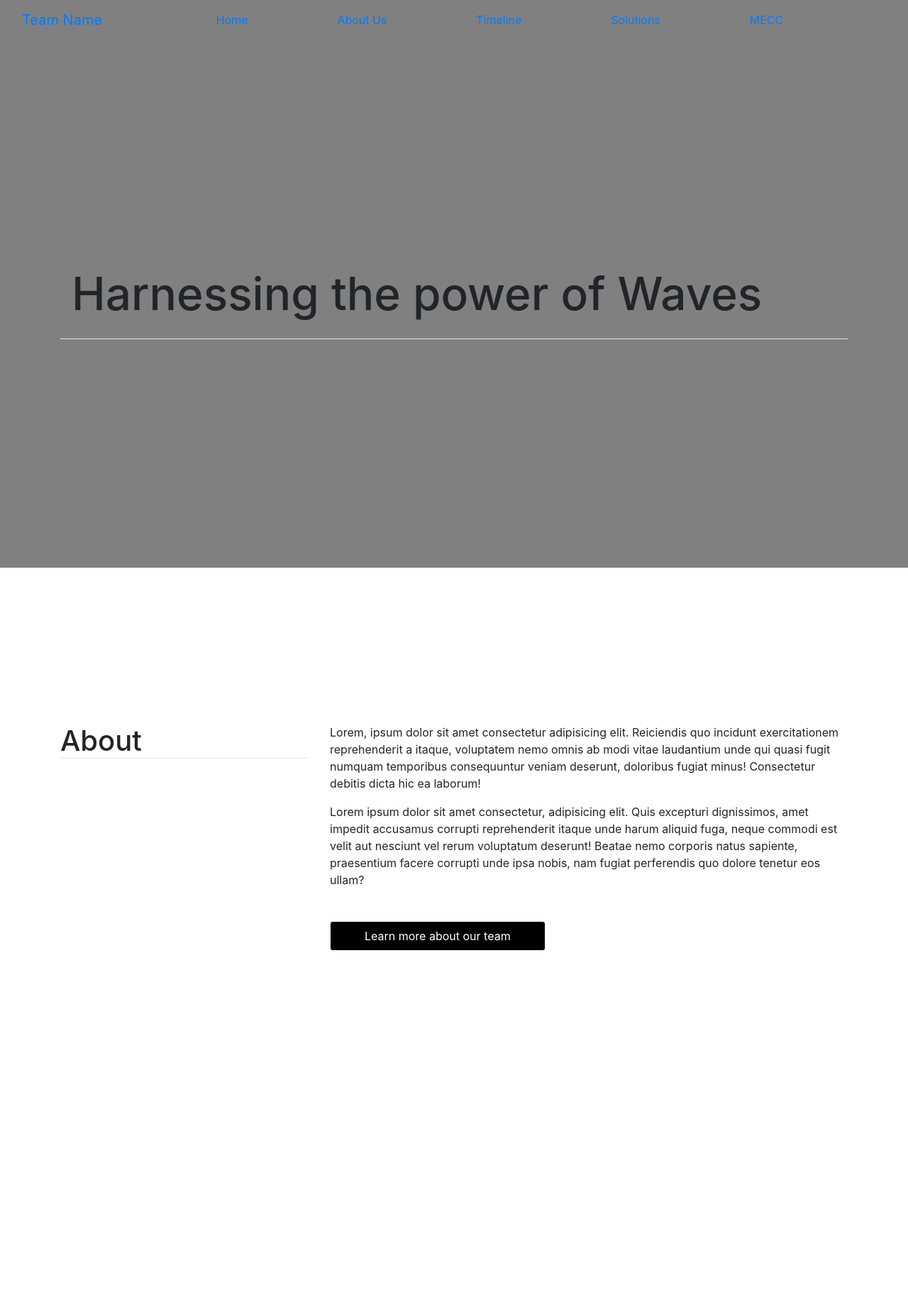
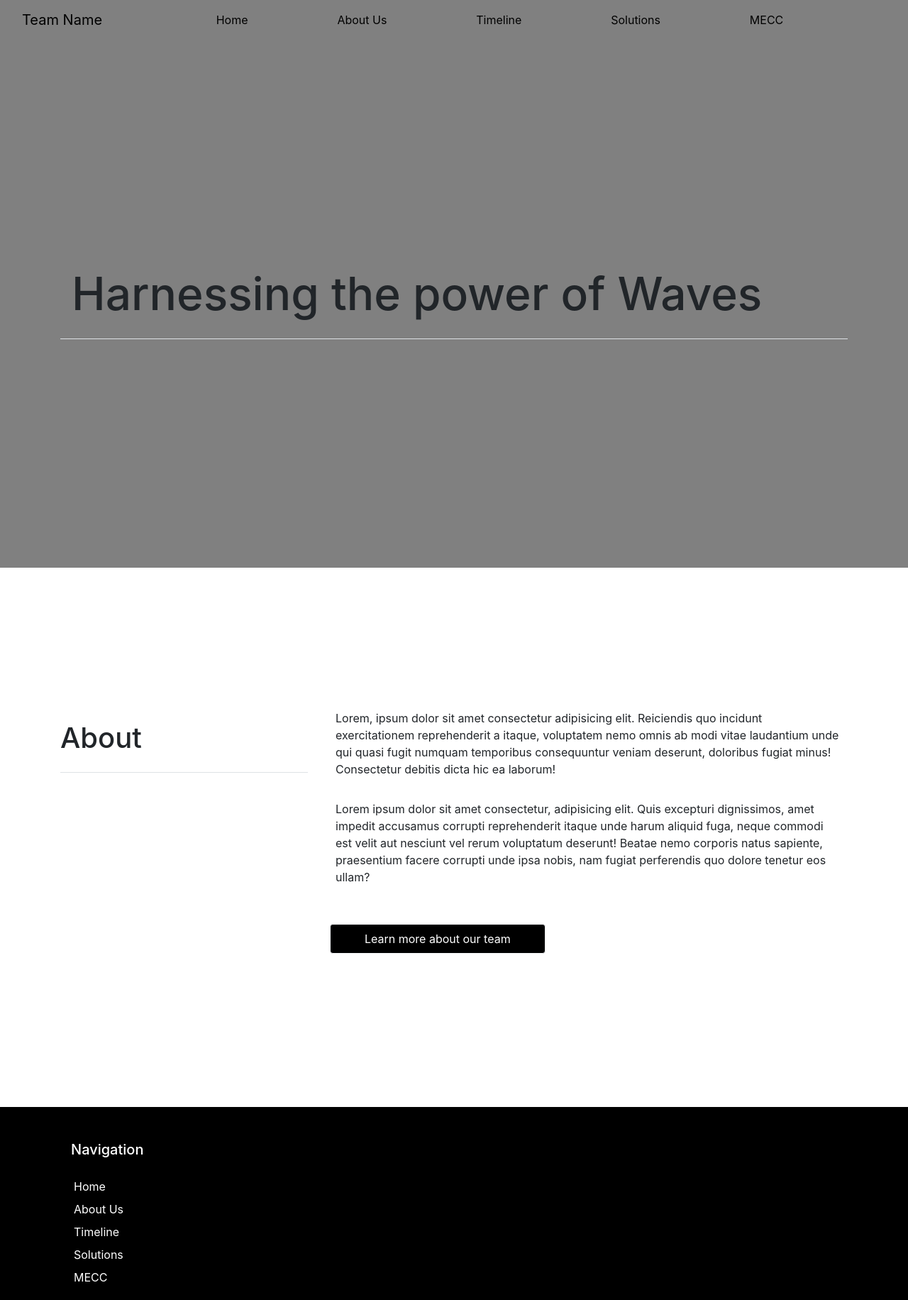
Before and after one commit to KumanshF/KumanshF.github.io, a plain HTML site: page src/index.html in a window 1280 px wide. Shown: the whole page at 71% size. Before the commit the page ends 1560 px from the top, so only its background shows below. Drawn offline with nearby package versions, Linux system fonts and the light colour scheme.

Commit message:
second commit

```diff
--- a/css/style.css
+++ b/css/style.css
@@ -1,6 +1,17 @@
 .navbar-content {
     width: 85%;
     margin: 0 auto;
+
+}
+
+.navbar-brand-custom {
+    color: black;
+    transition: color ease-in-out 0.2s;
+
+}
+
+.navbar-brand-custom.scrolled {
+    color: white;
 }
 
 .navbar-content .nav-item {
@@ -14,13 +25,22 @@
 
 .fixed-top {
     background: (0, 0, 0, 0.3) !important;
-    transition: opacity 200ms linear;
+    transition: opacity 0.15s linear;
 }
 
 .fixed-top.scrolled {
     background-color: black !important;
-    transition: background-color 200ms linear;
+    transition: background-color 150ms linear;
 
+}
+
+.navbar-link {
+    color: black;
+    transition: color ease-in-out 0.15s;
+}
+
+.navbar-link.scrolled {
+    color: white;
 }
 
 .title {
@@ -67,7 +87,7 @@
 }
 
 .section-2 {
-    height: 95vh;
+    min-height: 95vh;
     display: flex;
 }
 
@@ -87,3 +107,54 @@
     color: black;
     border-color: black;
 }
+
+.button-aboutus-link {
+    text-decoration: none;
+    color: white;
+}
+
+.button-aboutus:hover .button-aboutus-link:hover {
+    color: black;
+    text-decoration: none;
+}
+
+.button-aboutus-link .button-aboutus:hover {
+    color: black;
+}
+
+.footer {
+    min-height: 30vh;
+    background-color: black;
+    display: flex;
+    color: white;
+}
+
+.footer-section {
+    width: 100%;
+}
+
+.navigation-t {
+    margin-left: 100px;
+
+}
+
+.navigation-link {
+    text-decoration: none;
+    color: white;
+    text-align: left;
+    margin-left: 100px;
+    margin-right: auto;
+}
+
+.navigation-link:hover {
+    text-decoration: none;
+    color: white;
+}
+
+
+.aboutus {
+    height: 85vh;
+    display: flex;
+    margin: 0;
+    background-color: gray;
+}
--- a/src/index.html
+++ b/src/index.html
@@ -9,38 +9,36 @@
   </head>
   <body>
     <header>
-
       <!--Navbar-->
-      <div class="navbar-custom container-fluid p-0">
+      <div class="container-fluid p-0">
         <nav class="navbar fixed-top navbar-expand-lg">
           <div class="container-fluid">
-            <a class="navbar-brand" href="#">Team Name</a>
+            <a class="navbar-brand navbar-brand-custom" href="#">Team Name</a>
             <button class="navbar-toggler" type="button" data-bs-toggle="collapse" data-bs-target="#navbarNav" aria-controls="navbarNav" aria-expanded="false" aria-label="Toggle navigation">
               <span class="navbar-toggler-icon"></span>
             </button>
             <div class="collapse navbar-collapse" id="navbarNav">
                 <ul class="navbar-nav d-flex justify-content-around navbar-content">
                   <li class="nav-item">
-                    <a class="nav-link active" aria-current="page" href="#">Home</a>
+                    <a class="nav-link active navbar-link" aria-current="page" href="#">Home</a>
                   </li>
                   <li class="nav-item">
-                    <a class="nav-link" href="#">About Us</a>
+                    <a class="nav-link navbar-link" href="/src/aboutus.html">About Us</a>
                   </li>
                   <li class="nav-item">
-                    <a class="nav-link" href="#">Timeline</a>
+                    <a class="nav-link navbar-link" href="#">Timeline</a>
                   </li>
                   <li class="nav-item">
-                    <a class="nav-link" href="#">Solutions</a>
+                    <a class="nav-link navbar-link" href="#">Solutions</a>
                   </li>
                   <li class="nav-item">
-                    <a class="nav-link" href="#">MECC</a>
+                    <a class="nav-link navbar-link" href="#">MECC</a>
                   </li>
                 </ul>
             </div>
           </div>
         </nav>
       </div>
-
       <!--Navbar end-->
     </header>
 
@@ -58,21 +56,21 @@
       <section class="section-2">
         <div class="container text-center section2-text">
           <div class="row">
-            <div class="col-md-4 col-sm-12 pr-3">
-              <h1 class="text-left border-bottom">About</h1>
+            <div class="col-md-4 col-sm-12 pr-3 pb-2">
+              <h1 class="text-left border-bottom py-4">About</h1>
             </div>
             <div class="col-md-8 col-sm-12 text-left">
-              <p>Lorem, ipsum dolor sit amet consectetur adipisicing elit. Reiciendis quo incidunt
+              <p class="p-2">Lorem, ipsum dolor sit amet consectetur adipisicing elit. Reiciendis quo incidunt
                 exercitationem reprehenderit a itaque, voluptatem nemo omnis ab modi vitae laudantium
                 unde qui quasi fugit numquam temporibus consequuntur veniam deserunt, doloribus fugiat minus!
                 Consectetur debitis dicta hic ea laborum!
               </p>
-              <p>Lorem ipsum dolor sit amet consectetur, adipisicing elit. Quis excepturi dignissimos, amet
+              <p class="p-2">Lorem ipsum dolor sit amet consectetur, adipisicing elit. Quis excepturi dignissimos, amet
                 impedit accusamus corrupti reprehenderit itaque unde harum aliquid fuga, neque commodi est velit
                 aut nesciunt vel rerum voluptatum deserunt! Beatae nemo corporis natus sapiente, praesentium facere
                 corrupti unde ipsa nobis, nam fugiat perferendis quo dolore tenetur eos ullam?
               </p>
-              <button class="button-aboutus btn btn-light px-5 py-2">Learn more about our team</button>
+              <a href="/src/aboutus.html" class="button-aboutus btn btn-light px-5 py-2 mb-4">Learn more about our team</a>
             </div>
           </div>
         </div>
@@ -81,7 +79,26 @@
     </main>
 
     <footer>
+      <div class="p-0 footer">
+        <div class="row footer-section">
+          <div class="col-md-4">
+            <div class="d-flex flex-column text-left">
+              <h5 class="pt-5 pb-0 navigation-t">Navigation</h5>
+              <a class="p-1 ml-6 mt-3 navigation-link" href="/src/index.html">Home</a>
+              <a class="p-1 ml-6 navigation-link" href="/src/aboutus.html">About Us</a>
+              <a class="p-1 ml-6 navigation-link" href="">Timeline</a>
+              <a class="p-1 ml-6 navigation-link" href="">Solutions</a>
+              <a class="p-1 ml-6 mb-3 navigation-link" href="">MECC</a>
+            </div>
+          </div>
+          <div class="col-md-4">
 
+          </div>
+          <div class="col-md-4">
+
+          </div>
+        </div>
+      </div>
     </footer>
     <script src="https://code.jquery.com/jquery-3.5.1.min.js" integrity="sha256-9/aliU8dGd2tb6OSsuzixeV4y/faTqgFtohetphbbj0=" crossorigin="anonymous"></script>
     <script src="https://cdn.jsdelivr.net/npm/@popperjs/core@2.5.4/dist/umd/popper.min.js" integrity="sha384-q2kxQ16AaE6UbzuKqyBE9/u/KzioAlnx2maXQHiDX9d4/zp8Ok3f+M7DPm+Ib6IU" crossorigin="anonymous"></script>
--- a/src/script.js
+++ b/src/script.js
@@ -1,6 +1,14 @@
 $(function () {
     $(document).scroll(function () {
       var $nav = $(".fixed-top");
-      $nav.toggleClass('scrolled', $(this).scrollTop() > $nav.height());
+      var $navlink = $(".navbar-link");
+      var $navbrand = $(".navbar-brand-custom");
+      $nav.toggleClass('scrolled', $(this).scrollTop() > 0);
+      $navlink.toggleClass('scrolled', $(this).scrollTop() > 0);
+      $navbrand.toggleClass('scrolled', $(this).scrollTop() > 0);
     });
   });
+
+  $(document).ready(function(){
+    $(this).scrollTop(0);
+});
```
Also changed, not shown: src/aboutus.html (added, +62 -0 lines).
